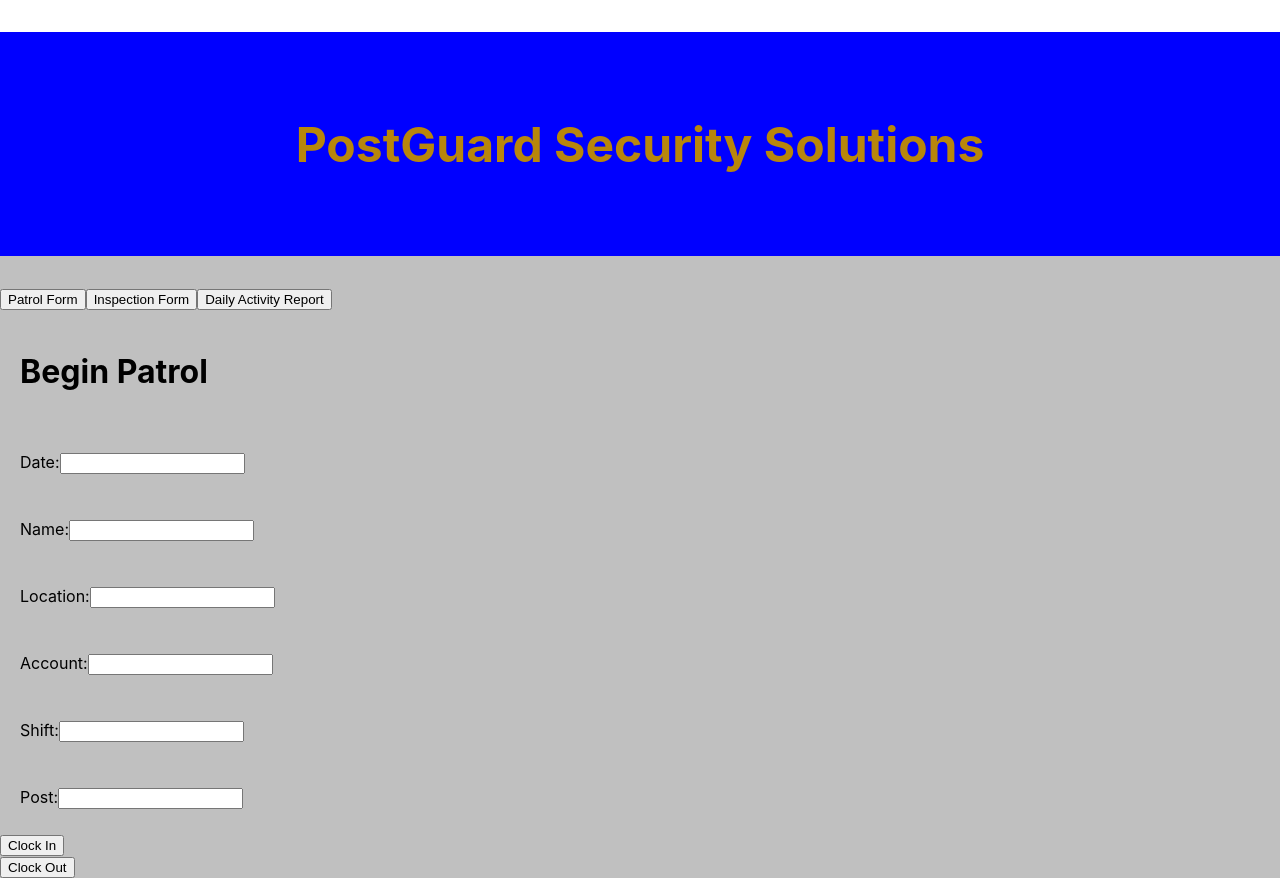
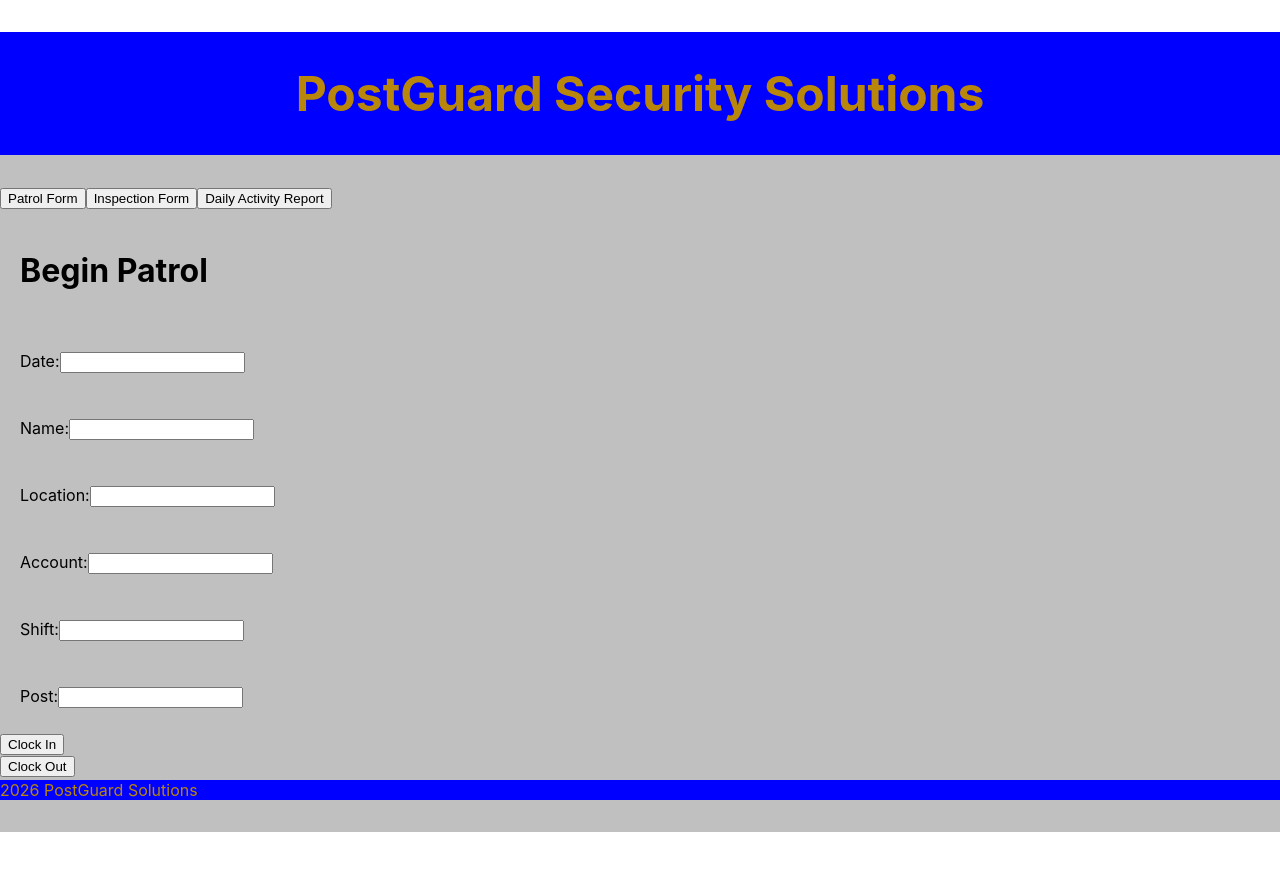
Before and after one commit to Dinnahbb123/my-react-portfolio, a React (Create React App) app: page /patrol in a window 1280 px wide. After the commit the page ends 832 px from the top, so only its background shows below. Built offline with nearby package versions, Linux system fonts and the light colour scheme.

Commit message:
create a footer

```diff
--- a/src/App.css
+++ b/src/App.css
@@ -1,6 +1,5 @@
 .App-header {
   background-color:blue;
-  min-height: 20vh;
   display: flex;
   flex-direction: column;
   align-items: center;
@@ -9,6 +8,17 @@
   color: darkgoldenrod;
   padding: 2rem 0;
 
+
+}
+
+.App-footer {
+  background-color: blue;
+  position: fixed;
+  width: 100%;
+  bottom: 0%;
+  align-items: center;
+  font-size: medium;
+  color: darkgoldenrod;
 
 }
 
--- a/src/App.js
+++ b/src/App.js
@@ -39,8 +39,7 @@ return (
 
       </Routes>
 
-
-
+<footer className='App-footer'>2026 PostGuard Solutions</footer>
 
 </div>
 
```
